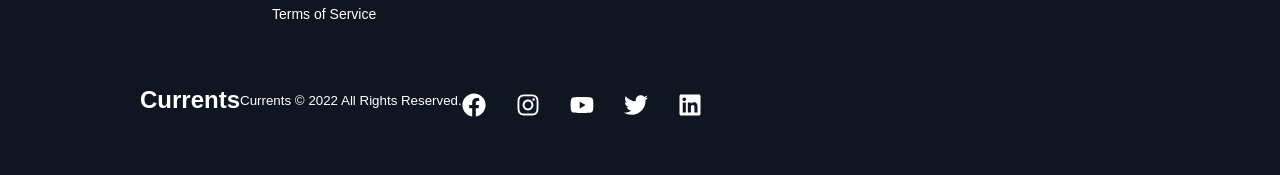
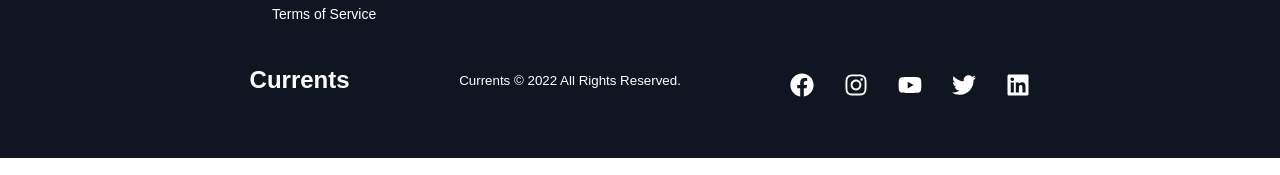
Before and after one commit to ingl3585/react-styled-components-website, a React (Create React App) app: page / in a window 1280 px wide. Shown: the part 4366-4541 px from the top of the page. Built offline with nearby package versions, Linux system fonts and the light colour scheme; a web font is replaced by a local one.

Commit message:
adjusted footer elements

```diff
--- a/src/components/Footer/FooterElements.js
+++ b/src/components/Footer/FooterElements.js
@@ -73,10 +73,10 @@ export const SocialMedia = styled.section`
 
 export const SocialMediaWrap = styled.div`
 	display: flex;
-	justify-flex: space-between;
+	justify-content: space-evenly;
 	align-items: center;
 	max-width: 1100px;
-	margin: 40px auto 0 auto;
+	margin: 20px auto 0 auto;
 
 	@media screen and (max-width: 820px) {
 		flex-direction: column;
```
